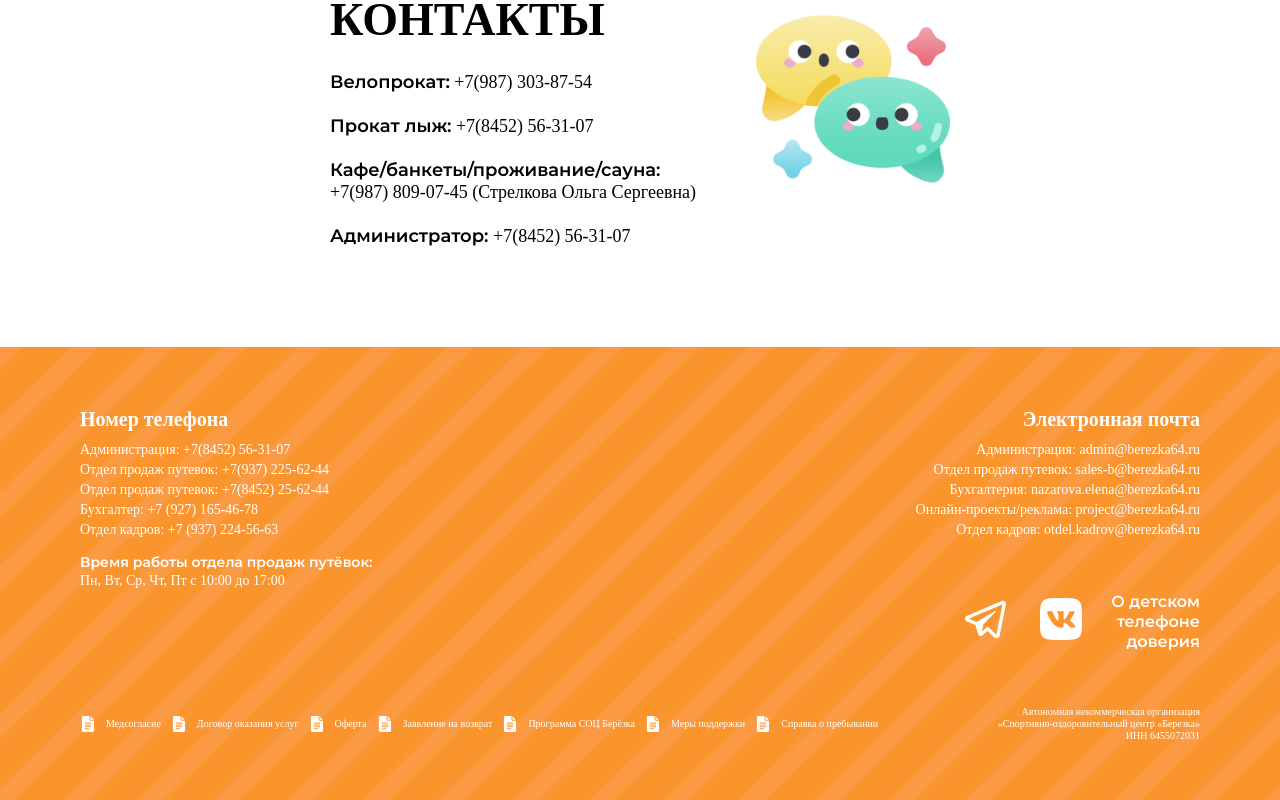
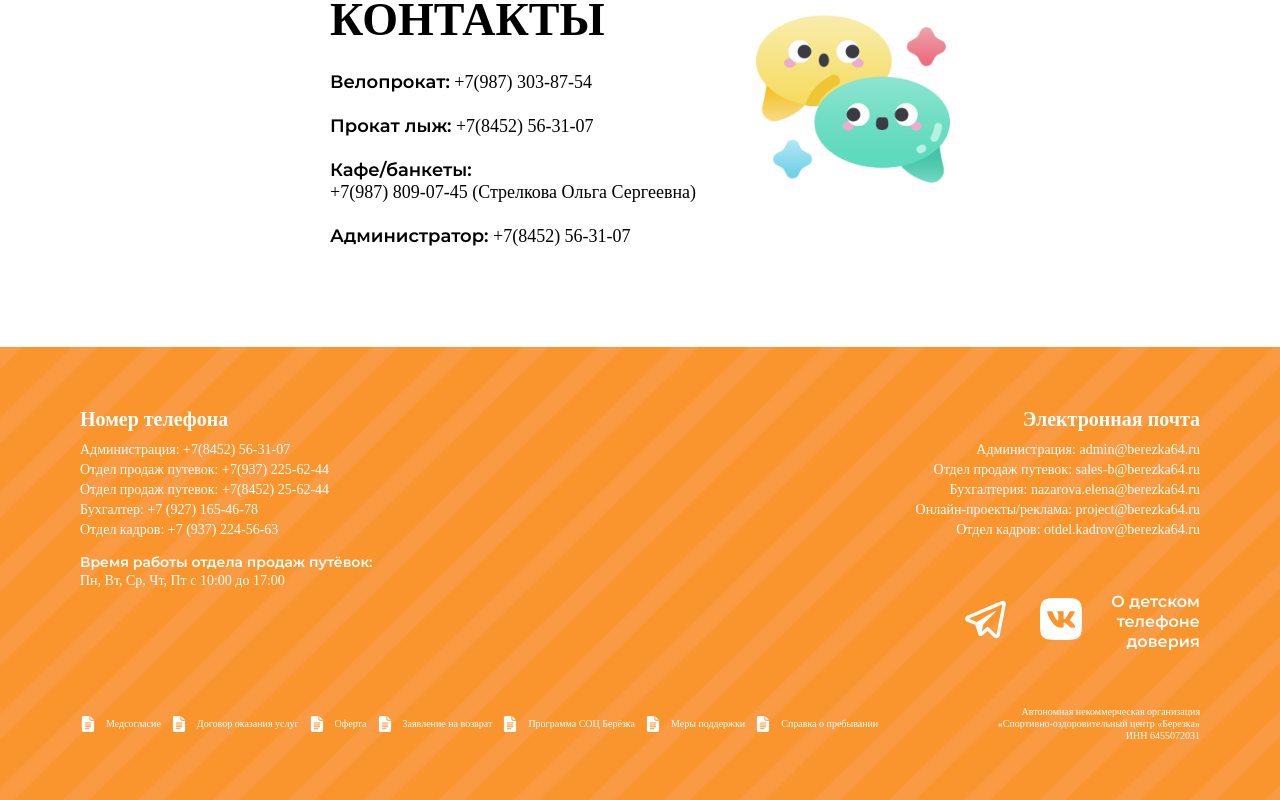
Before and after one commit to Amalthea-code/birch, a Vue app: page /relaxation in a window 1280 px wide. Shown: the part 6444-7244 px from the top of the page. Built offline with nearby package versions, Linux system fonts and the light colour scheme; a web font is replaced by a local one; what vue-the-mask would draw is missing.

Commit message:
remove text

```diff
--- a/src/components/blocks/Holiday.vue
+++ b/src/components/blocks/Holiday.vue
@@ -36,7 +36,7 @@
         <div class="holiday-outro__text">
           <strong>Велопрокат:</strong> <a href="tel:+79873038754">+7(987) 303-87-54</a><br /><br />
           <strong>Прокат лыж:</strong> <a href="tel:+78452563107">+7(8452) 56-31-07</a><br /><br />
-          <strong>Кафе/банкеты/проживание/сауна:</strong><br /> <a href="tel:+79878090745">+7(987) 809-07-45</a> (Стрелкова Ольга Сергеевна)<br /><br />
+          <strong>Кафе/банкеты:</strong><br /> <a href="tel:+79878090745">+7(987) 809-07-45</a> (Стрелкова Ольга Сергеевна)<br /><br />
           <strong>Администратор:</strong> <a href="tel:+78452563107">+7(8452) 56-31-07</a>
         </div>
       </div>
```
